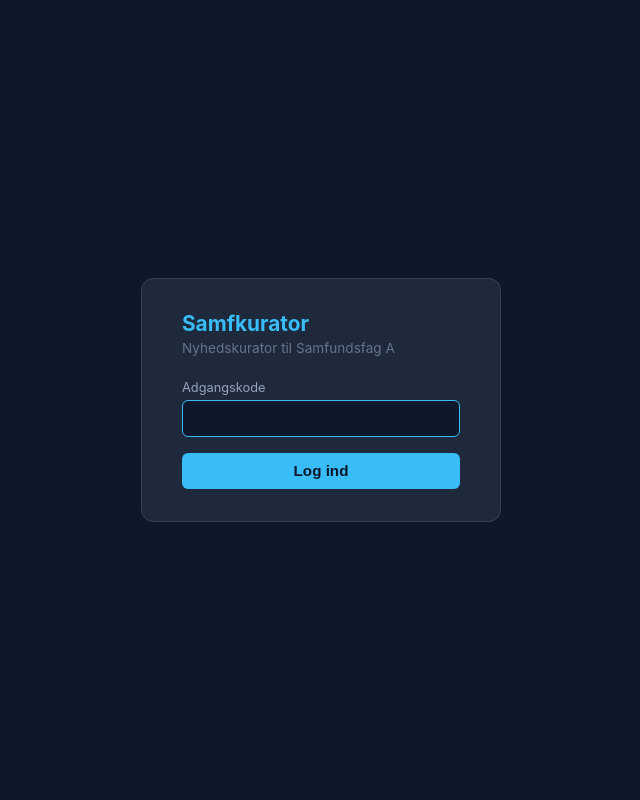
After one commit to lassech/samfkurator, a Flask app: page /login in a window 1280 px wide. The commit adds this page. Shown: the whole page, without its empty margins (319-959 px from the left). Run offline with Flask 3, Linux system fonts and the light colour scheme.

Commit message:
Docker deployment: Dockerfile, compose, login, Umami, db-sti via env
- Tilføj Dockerfile med Playwright/Chromium
- Tilføj docker-compose.yml med web + agent profil
- Tilføj password-login til Flask-appen
- Tilføj Umami analytics (samf.lassec.me)
- DATABASE_PATH env var override i config.py
- Must-reads sektion øverst i webappen
- Random delays i agent (jitter + inter-artikel pauser)

Co-Authored-By: Claude Sonnet 4.6 <noreply@anthropic.com>

```diff
--- a/samfkurator/config.py
+++ b/samfkurator/config.py
@@ -1,3 +1,4 @@
+import os
 from dataclasses import dataclass, field
 from pathlib import Path
 
@@ -167,6 +168,8 @@ def load_config(path: str | None = None) -> Config:
     daily = DailyConfig(**raw.get("daily", {}))
     output = OutputConfig(**raw.get("output", {}))
     database = DatabaseConfig(**raw.get("database", {}))
+    if os.environ.get("DATABASE_PATH"):
+        database.path = os.environ["DATABASE_PATH"]
 
     return Config(
         ai=ai,
--- a/samfkurator/web/app.py
+++ b/samfkurator/web/app.py
@@ -1,12 +1,15 @@
+import os
 from datetime import datetime
+from functools import wraps
 
-from flask import Flask, render_template, request
+from flask import Flask, render_template, request, session, redirect, url_for
 
 from samfkurator.config import load_config
 from samfkurator.db import Database
 from samfkurator.output.daily import select_daily
 
 app = Flask(__name__)
+app.secret_key = os.environ.get("FLASK_SECRET_KEY", "skift-denne-noegle")
 
 DISCIPLINE_NAMES = {
     "sociologi": "Sociologi",
@@ -17,7 +20,38 @@ DISCIPLINE_NAMES = {
 }
 
 
+def _get_password():
+    return os.environ.get("FLASK_PASSWORD", "")
+
+
+def login_required(f):
+    @wraps(f)
+    def decorated(*args, **kwargs):
+        if _get_password() and not session.get("authenticated"):
+            return redirect(url_for("login", next=request.url))
+        return f(*args, **kwargs)
+    return decorated
+
+
+@app.route("/login", methods=["GET", "POST"])
+def login():
+    error = None
+    if request.method == "POST":
+        if request.form.get("password") == _get_password():
+            session["authenticated"] = True
+            return redirect(request.args.get("next") or url_for("index"))
+        error = "Forkert adgangskode"
+    return render_template("login.html", error=error)
+
+
+@app.route("/logout")
+def logout():
+    session.clear()
+    return redirect(url_for("login"))
+
+
 @app.route("/")
+@login_required
 def index():
     config = load_config()
     db = Database(config.database.path)
--- a/samfkurator/web/templates/index.html
+++ b/samfkurator/web/templates/index.html
@@ -4,6 +4,7 @@
     <meta charset="UTF-8">
     <meta name="viewport" content="width=device-width, initial-scale=1.0">
     <title>Samfkurator - Nyhedsrelevans for Samfundsfag A</title>
+    <script defer src="https://umami.poltest.dk/script.js" data-website-id="f78c9ce5-b8ed-4cbf-ad3f-da20f0796809"></script>
     <style>
         * { box-sizing: border-box; margin: 0; padding: 0; }
         body {
--- /dev/null
+++ b/samfkurator/web/templates/login.html
@@ -0,0 +1,74 @@
+<!DOCTYPE html>
+<html lang="da">
+<head>
+    <meta charset="UTF-8">
+    <meta name="viewport" content="width=device-width, initial-scale=1.0">
+    <title>Samfkurator - Log ind</title>
+    <style>
+        * { box-sizing: border-box; margin: 0; padding: 0; }
+        body {
+            font-family: -apple-system, BlinkMacSystemFont, "Segoe UI", Roboto, sans-serif;
+            background: #0f172a;
+            color: #e2e8f0;
+            display: flex;
+            align-items: center;
+            justify-content: center;
+            min-height: 100vh;
+        }
+        .login-box {
+            background: #1e293b;
+            border: 1px solid #334155;
+            border-radius: 12px;
+            padding: 2rem 2.5rem;
+            width: 100%;
+            max-width: 360px;
+        }
+        h1 { font-size: 1.3rem; color: #38bdf8; margin-bottom: 0.25rem; }
+        p { color: #64748b; font-size: 0.85rem; margin-bottom: 1.5rem; }
+        label { font-size: 0.8rem; color: #94a3b8; display: block; margin-bottom: 0.3rem; }
+        input[type="password"] {
+            width: 100%;
+            background: #0f172a;
+            color: #e2e8f0;
+            border: 1px solid #334155;
+            border-radius: 6px;
+            padding: 0.55rem 0.75rem;
+            font-size: 0.95rem;
+            margin-bottom: 1rem;
+        }
+        input[type="password"]:focus {
+            outline: none;
+            border-color: #38bdf8;
+        }
+        button {
+            width: 100%;
+            background: #38bdf8;
+            color: #0f172a;
+            border: none;
+            border-radius: 6px;
+            padding: 0.6rem;
+            font-size: 0.95rem;
+            font-weight: 600;
+            cursor: pointer;
+        }
+        button:hover { background: #7dd3fc; }
+        .error {
+            color: #f87171;
+            font-size: 0.82rem;
+            margin-bottom: 0.75rem;
+        }
+    </style>
+</head>
+<body>
+    <div class="login-box">
+        <h1>Samfkurator</h1>
+        <p>Nyhedskurator til Samfundsfag A</p>
+        <form method="post">
+            <label for="password">Adgangskode</label>
+            {% if error %}<div class="error">{{ error }}</div>{% endif %}
+            <input type="password" id="password" name="password" autofocus>
+            <button type="submit">Log ind</button>
+        </form>
+    </div>
+</body>
+</html>
```
Also changed, not shown: docker-compose.yml (added, +22 -0 lines), samfkurator/agent/browser.py (+4 -3 lines), samfkurator/agent/curator.py (+27 -3 lines), 1 other file.
